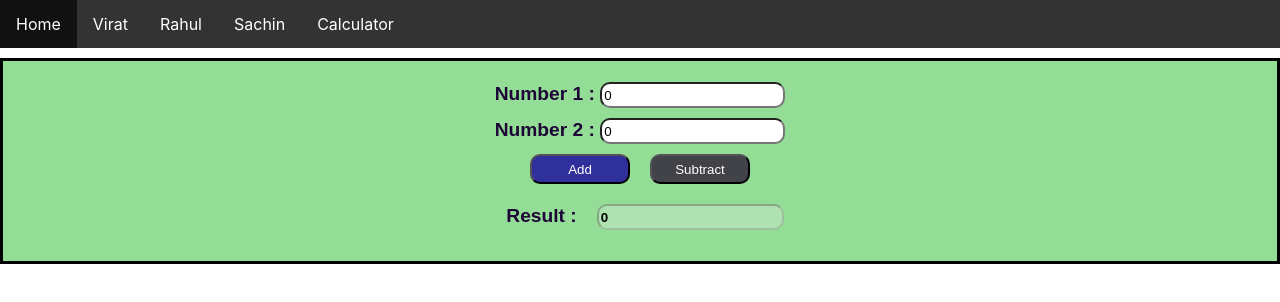
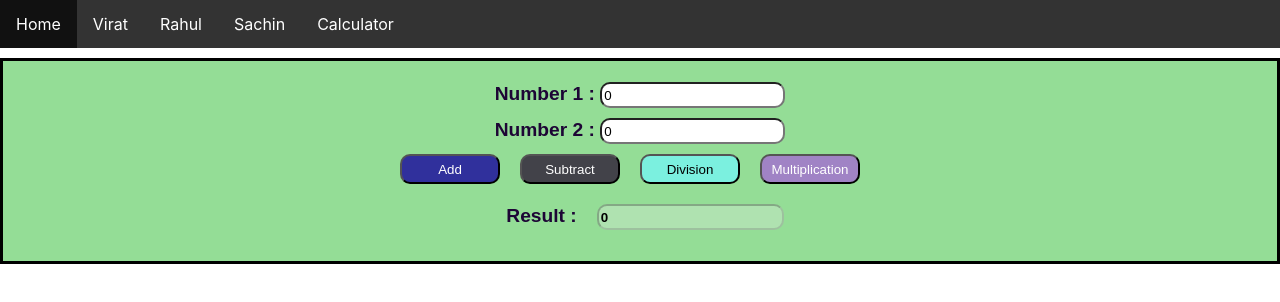
Before and after one commit to pravinshedbale/react-gfg, a React (Create React App) app: page /calculator in a window 1280 px wide. Shown: the top 302 px of the page. Built offline with nearby package versions, Linux system fonts and the light colour scheme.

Commit message:
Extra operations in calculator implemented

```diff
--- a/src/components/Controls/OperationButton.css
+++ b/src/components/Controls/OperationButton.css
@@ -12,4 +12,22 @@
   border-radius: 10px;
   width: 100px;
   height: 30px;
+  margin-right: 20px;
 }
+.divButton {
+  color: black;
+  background-color: rgb(123, 240, 223);
+  margin-right: 20px;
+  border-radius: 10px;
+  width: 100px;
+  height: 30px;
+}
+
+.multButton {
+  color: white;
+  background-color: rgb(160, 131, 197);
+  margin-right: 20px;
+  border-radius: 10px;
+  width: 100px;
+  height: 30px;
+}
--- a/src/components/Forms/CalculatorForm.tsx
+++ b/src/components/Forms/CalculatorForm.tsx
@@ -51,6 +51,16 @@ const CalculatorForm = () => {
               opName="Subtract"
               setRes={() => setResult(firstNum - secondNumber)}
             />
+            <OperationButton
+              className="divButton"
+              opName="Division"
+              setRes={() => setResult(firstNum / secondNumber)}
+            />
+            <OperationButton
+              className="multButton"
+              opName="Multiplication"
+              setRes={() => setResult(firstNum * secondNumber)}
+            />
           </div>
 
           <div className="outputBox">
```
